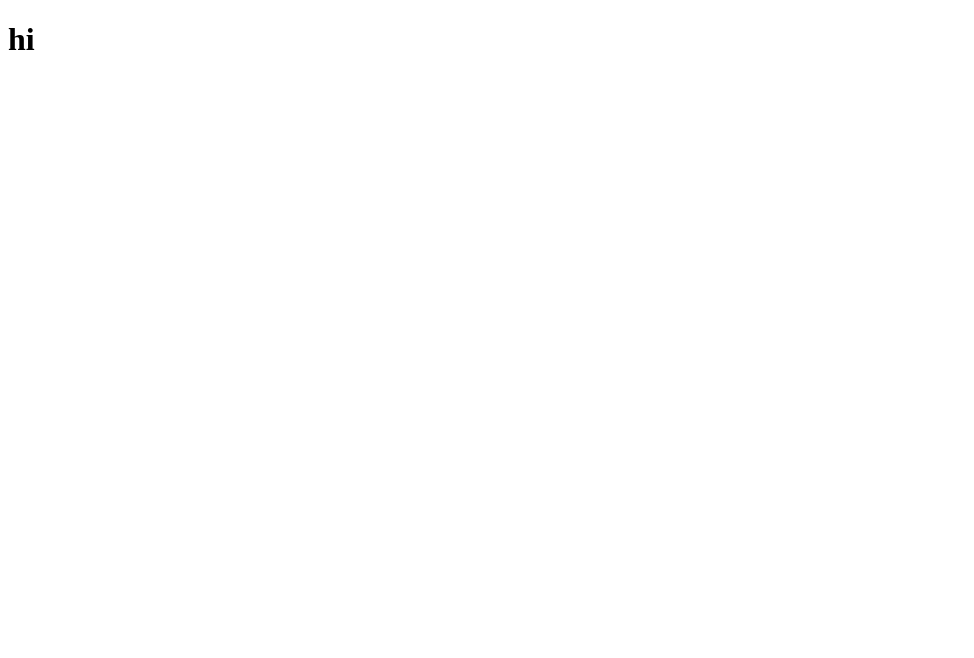
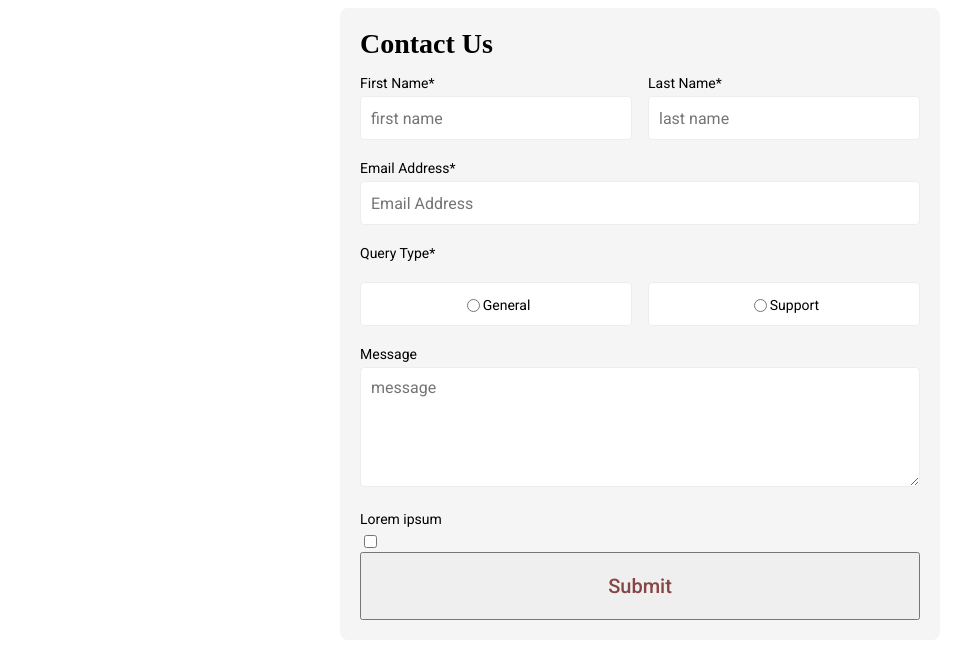
Before and after one commit to Rajnishchoudhary123/first-repo, a plain HTML site: page HTML/first.html in a window 1280 px wide. Shown: the whole page, without its empty margins (0-974 px from the left). Drawn offline with Linux system fonts and the light colour scheme; a web font is replaced by a local one.

Commit message:
first commit

```diff
--- a/HTML/first.html
+++ b/HTML/first.html
@@ -3,9 +3,141 @@
 <head>
     <meta charset="UTF-8">
     <meta name="viewport" content="width=device-width, initial-scale=1.0">
-    <title>Document</title>
+    <title>Contact Form</title>
+   <link rel="preconnect" href="https://fonts.googleapis.com">
+<link rel="preconnect" href="https://fonts.gstatic.com" crossorigin>
+<link href="https://fonts.googleapis.com/css2?family=Playfair:ital,opsz,wght@0,5..1200,300..900;1,5..1200,300..900&family=Roboto:ital,wght@0,100..900;1,100..900&display=swap" rel="stylesheet">
+
+<style>
+*{
+            font-family: "Roboto", sans-serif;
+            box-sizing: border-box;
+        }
+        h1,h2,h3,h4,h5,h6 {
+font-family: "Playfair", serif;
+        }
+        .custom-form {
+    width: 100%;
+    max-width: 600px;
+    background: #f5f5f5;
+    padding: 20px;
+    margin: 0 auto;
+    border-radius: 8px;
+}
+.custom-form h3 {
+    margin-top: 0;
+    font-size: 28px;
+    margin-bottom: 15px;
+    text-transform: capitalize;
+}
+
+.custom-form h3 {
+    margin-top: 0;
+    font-size: 28px;
+    margin-bottom: 15px;
+    text-transform: capitalize;
+}
+
+.half-input {
+    display: flex;
+    flex-wrap: wrap;
+    gap: 16px;
+    margin-bottom: 20px;
+}
+
+.half-input .field {
+    width: calc(50% - 8px);
+}
+
+.half-input .field input[type="text"], input[type="email"], textarea {
+    width: 100%;
+    height: 44px;
+    padding: 10px;
+    border: 1px solid #ededed;
+    border-radius: 4px;
+    font-size: 16px;
+}
+
+textarea {
+    min-height: 120px;
+}
+button {
+    font-weight: 500;
+    /* margin: 0 auto; */
+    /* display: flex; */
+    width: 100%;
+    color: #874444;
+    padding: 20px;
+    font-size: 20px;
+}
+label {
+    font-size: 14px;
+    margin: 0 0 5px 0;
+    display: flex;
+    width: 100%;
+}
+.full-input {
+    margin-bottom: 20px;
+}
+.field.radio-1 {
+    display: flex;
+    flex-direction: row-reverse;
+    align-items: center;
+    /* width: auto; */
+    border: 1px solid #ededed;
+    padding: 10px;
+    border-radius: 4px;
+    background: #fff;
+    height: 44px;
+    justify-content: center;
+}
+
+.field.radio-1 label {
+    margin-bottom: 0;
+    display: contents;
+}
+    </style>
 </head>
 <body>
-    <h1>hi</h1>
+    <div class="custom-form">
+        <h3>contact us</h3>
+        <form action="post">
+            <div class="half-input">
+                <div class="field">
+                    <label for="First Name">First Name*</label>
+                    <input type="text" placeholder="first name">
+                </div>
+                <div class="field">
+                    <label for="last Name">Last Name*</label>
+                    <input type="text" placeholder="last name">
+                </div>
+            </div>
+            <div class="full-input">
+                <label for="Email Address">Email Address*</label>
+                    <input type="email" placeholder="Email Address">
+            </div>
+            <div class="half-input">
+                <label for="First Name">Query Type*</label>
+                <div class="field radio-1">
+                    <label for="general">General</label>
+                    <input type="radio" value="general" id="general" >
+                </div>
+                <div class="field radio-1">
+                    <label for="Support">Support</label>
+                    <input type="radio" value="Support" id="Support" >
+                </div>
+
+            </div>
+            <div class="full-input">
+                <label for="Message">Message</label>
+                <textarea name="" id="" placeholder="message"></textarea>
+            </div>
+            <div class="cbox">
+                <label for="tandc">Lorem ipsum</label>
+                <input type="checkbox" id="tandc">
+            </div>
+            <button type="submit">Submit</button>
+        </form>
+    </div>
 </body>
 </html>
```
